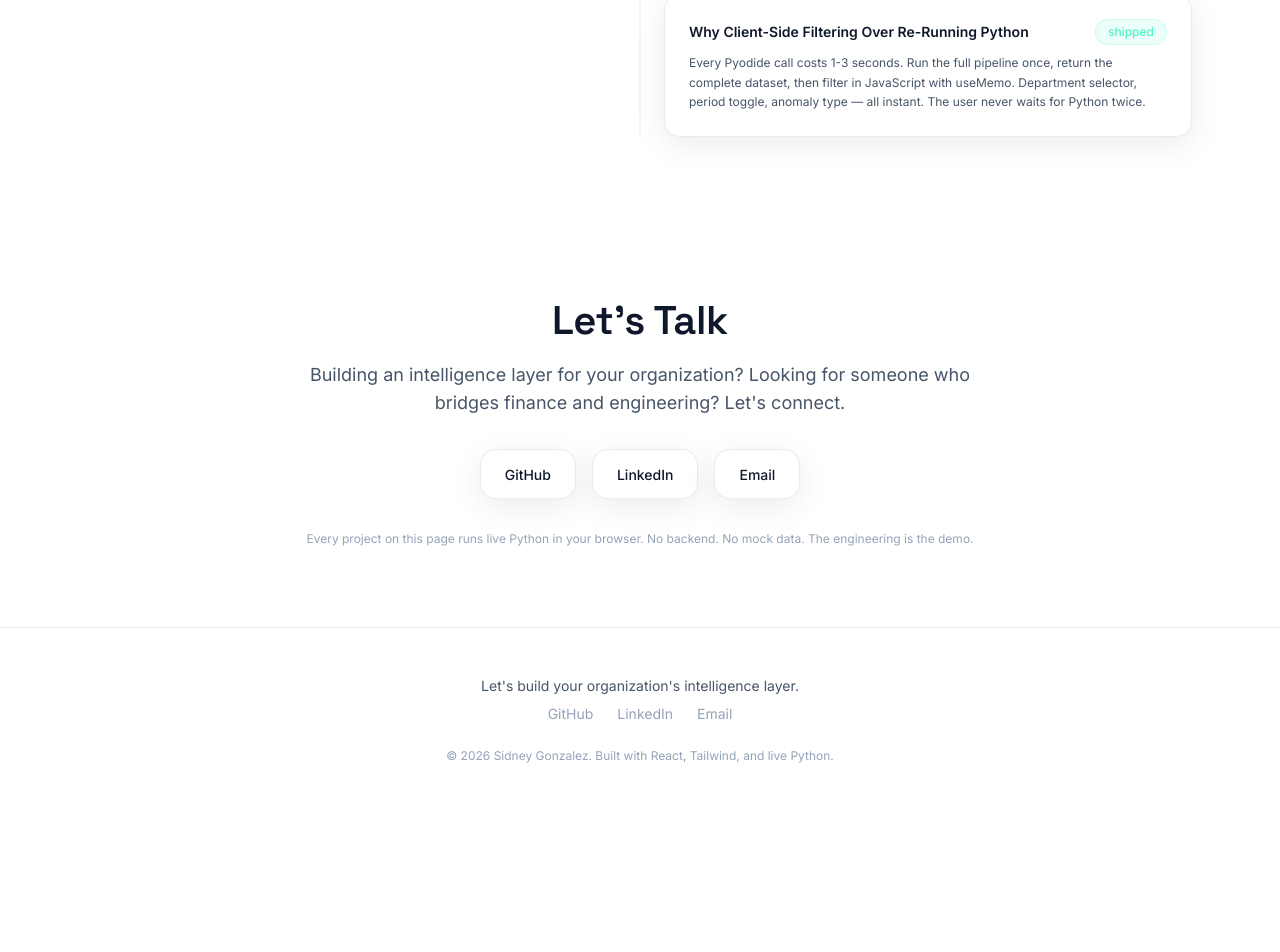
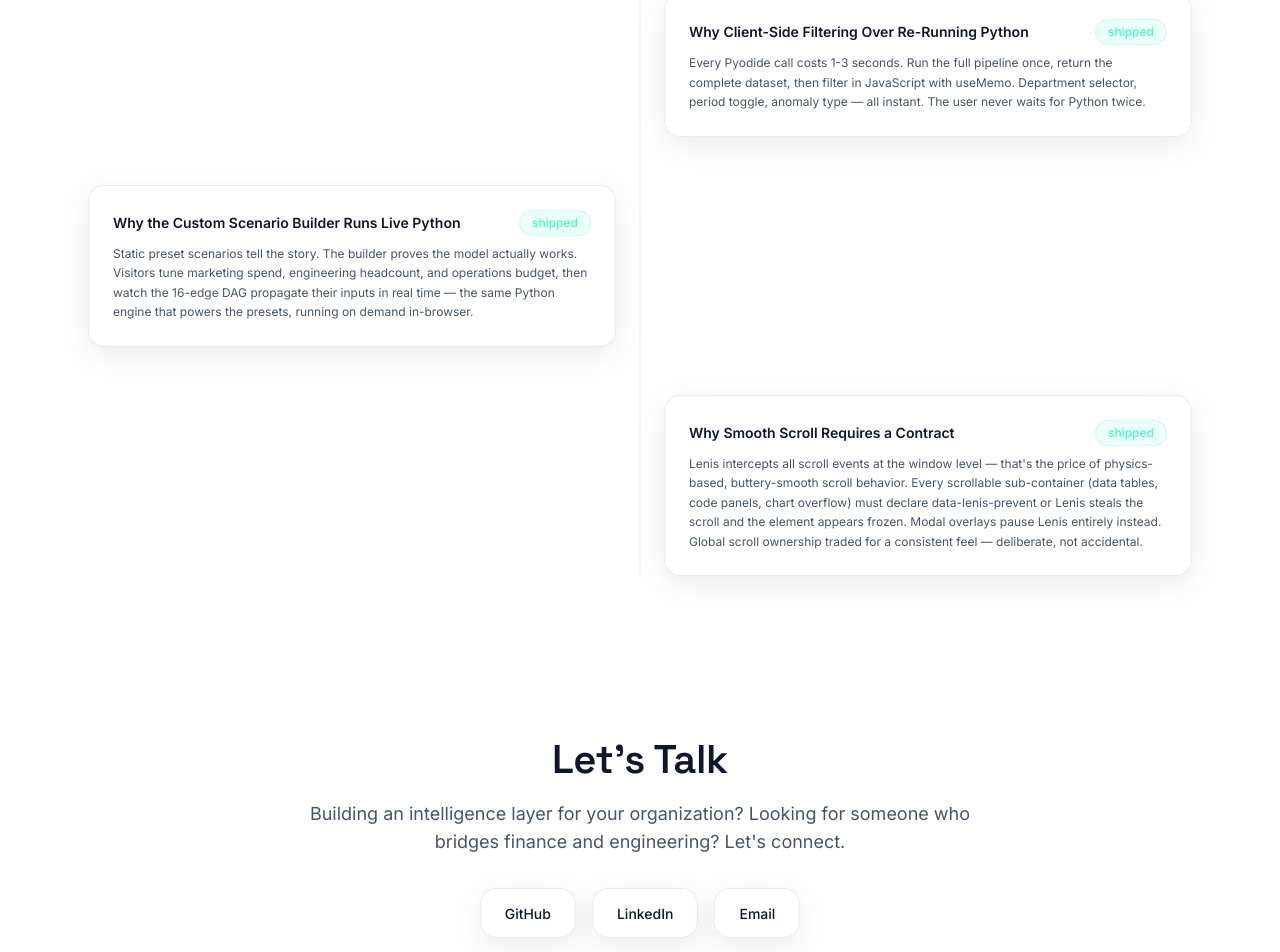
Before and after one commit to owner-lab/sidneygonzalez.ai, a React (Vite) app: page / in a window 1280 px wide. Shown: the part 9341-10293 px from the top of the page. Before the commit the page ends 10153 px from the top, so only its background shows below. Built offline with nearby package versions, Linux system fonts and the light colour scheme.

Commit message:
feat: add custom scenario builder and Lenis scroll entries to Build Log

```diff
--- a/src/sections/BuildLog.jsx
+++ b/src/sections/BuildLog.jsx
@@ -43,6 +43,20 @@ const DECISIONS = [
     title: 'Why Client-Side Filtering Over Re-Running Python',
     rationale:
       'Every Pyodide call costs 1-3 seconds. Run the full pipeline once, return the complete dataset, then filter in JavaScript with useMemo. Department selector, period toggle, anomaly type — all instant. The user never waits for Python twice.',
+    tag: 'shipped',
+    tagColor: 'green',
+  },
+  {
+    title: 'Why the Custom Scenario Builder Runs Live Python',
+    rationale:
+      'Static preset scenarios tell the story. The builder proves the model actually works. Visitors tune marketing spend, engineering headcount, and operations budget, then watch the 16-edge DAG propagate their inputs in real time — the same Python engine that powers the presets, running on demand in-browser.',
+    tag: 'shipped',
+    tagColor: 'green',
+  },
+  {
+    title: 'Why Smooth Scroll Requires a Contract',
+    rationale:
+      'Lenis intercepts all scroll events at the window level — that\'s the price of physics-based, buttery-smooth scroll behavior. Every scrollable sub-container (data tables, code panels, chart overflow) must declare data-lenis-prevent or Lenis steals the scroll and the element appears frozen. Modal overlays pause Lenis entirely instead. Global scroll ownership traded for a consistent feel — deliberate, not accidental.',
     tag: 'shipped',
     tagColor: 'green',
   },
```
